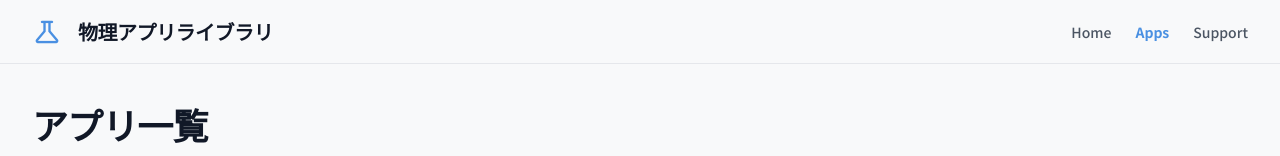
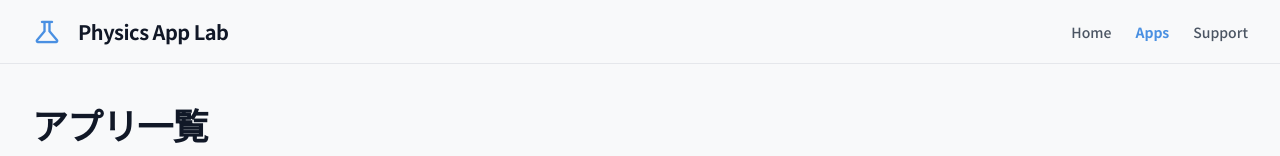
Before and after one commit to Ukprograming/Physics-App-Lab, a plain HTML site: page apps.html in a window 1280 px wide. Shown: the top 156 px of the page. Drawn offline with nearby package versions, Linux system fonts and the light colour scheme; no server answers.

Commit message:
Change header title from Japanese to English

```diff
--- a/apps.html
+++ b/apps.html
@@ -46,7 +46,7 @@
   <header class="sticky top-0 z-50 flex items-center justify-between whitespace-nowrap border-b border-solid border-gray-200 dark:border-gray-700 bg-background-light/95 dark:bg-background-dark/95 backdrop-blur-sm px-4 sm:px-6 lg:px-8 h-16">
     <div class="flex items-center gap-4">
       <span class="material-symbols-outlined text-primary text-3xl">science</span>
-      <h2 class="text-gray-900 dark:text-white text-xl font-bold tracking-tight">物理アプリライブラリ</h2>
+      <h2 class="text-gray-900 dark:text-white text-xl font-bold tracking-tight">Physics App Lab</h2>
     </div>
 
     <nav class="hidden md:flex items-center gap-6">
```
